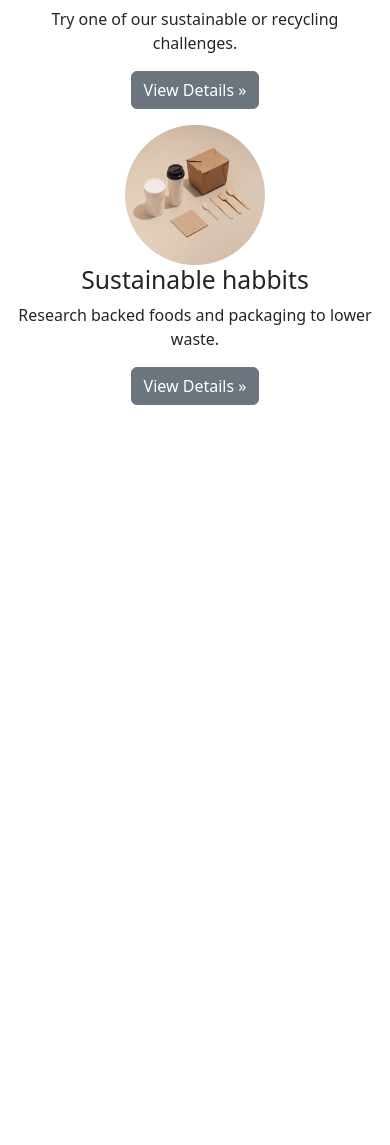
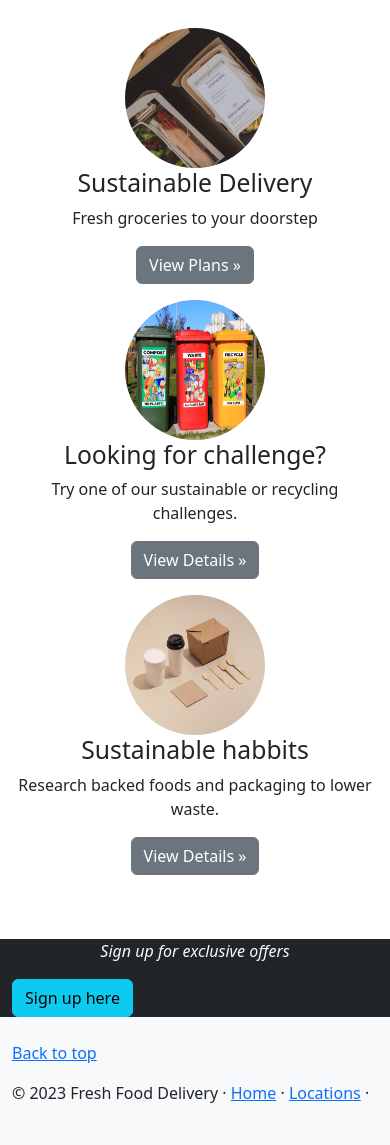
Before and after one commit to Lopezcartoons/fullstack, a PHP site: page / in a window 390 px wide. Shown: the part 442-1587 px from the top of the page. Before the commit the page ends 847 px from the top, so only its background shows below. Run offline with PHP 8.4, Linux system fonts and the light colour scheme.

Commit message:
Boostrap foodstore

```diff
--- a/FoodDelivery/index.html
+++ b/FoodDelivery/index.html
@@ -20,14 +20,40 @@
             <li class="nav-item" ><a class="nav-link"  href="">Home</a></li>
             <li class="nav-item"><a  class="nav-link" href="">Locations</a></li>
           </ul>
-          <form action="">
-            <input type="text">
-            <button type="submit">Search</button>
+          <form  class="d-flex flex-row my-2 my-md-1" action="">
+            <input class="form-control mr-sm-2" type="text" placeholder="Search">
+            <button class="btn btn-outline-success mx-2" type="submit">Search</button>
           </form>
         </div>
       </nav>
+      <div id="carouselControls" class="carousel slide" data-bs-ride="carousel">
+        <div class="carousel-inner">
+          <div class="carousel-item active">
+            <img class="d-block w-100" src="images/slides_1.jpg" alt="First slide">
+            <div class="carousel-caption">
+              <h5>Made to order</h5>
+              <p>only the freshest ingredients</p>
+            </div>
+          </div>
+          <div class="carousel-item">
+            <img class="d-block w-100" src="images/slides_2.jpg" alt="Second slide">
+            <div class="carousel-caption">
+              <h5> Over 50 types on our menu</h5>
+              <p>or build your own</p>
+            </div>
+          </div>
+        </div>
+        <a href="#carouselControls" class=carousel-control-prev role="button" data-bs-slide="prev">
+          <span class="carousel-control-prev-icon"></span>
+          <span class="visually-hidden">Previous</span>
+        </a>
+        <a href="#carouselControls" class=carousel-control-next role="button" data-bs-slide="next">
+          <span class="carousel-control-next-icon"></span>
+          <span class="visually-hidden">Next</span>
+        </a>
+      </div>
     </header>
-  <div class="container text-center">
+  <div class="container text-center py-5">
     <div class="row">
       <div class="col-md-4">
         <img class="rounded-circle" src="images/open.jpg" alt="food package">
@@ -47,8 +73,75 @@
         <p>Research backed foods and packaging to lower waste.</p>
         <p><a class="btn btn-secondary" href="" role="button">View Details &raquo;</a></p>
       </div>
-
     </div>
   </div>
+  <div class="container-fluid bg-dark">
+    <div class="row text-center">
+      <div class="col-md-7 text-light fst-italic">
+          <p>Sign up for exclusive offers</p>
+      </div>
+    </div>
+    <div class="col-md-5">
+      <button type="button" class="btn btn-info" data-bs-toggle="modal" data-bs-target="#modal"> Sign up here</button>
+    </div>
+  </div>
+  <!-- Modal -->
+  <div class="modal fade" id="modal" >
+    <div class="modal-dialog">
+      <div class="modal-content">
+        <div class="modal-header">
+          <h5 class="model-title">Sign up for exclusive offers</h5>
+          <button type="button" class="close" data-bs-dismiss="modal">&times;</button>
+        </div>
+        <div class="modal-body">
+          <!--
+            BOOSTRAP 5 inline form
+            <div class="row g-3 align-items-center">
+            <div class="col-auto">
+              <label for="nameInput" class="col-form-label">Name</label>
+            </div>
+            <div class="col-auto">
+              <input type="name" id="nameInput" class="form-control">
+            </div>
+            </div>
+          </div> -->
+
+          <form action="">
+            <div class="form-group">
+              <label for="nameInput">Your name</label>
+              <input type="text" class="form-control" id="nameInput" placeholder="Enter your name" >
+            </div>
+            <div class="form-group">
+              <label for="emailInput">Your email</label>
+              <input type="email" class="form-control" id="emailInput" placeholder="Enter your email" >
+            </div>
+            <div class="form-group">
+              <label for="address">Your address</label>
+              <textarea class="form-control " ame="" id="address" cols="3"  placeholder="Enter your address"></textarea>
+            </div>
+        </div>
+        <div class="modal-footer justify-content-between">
+          <div class="form-check form-check-inline">
+            <input type="checkbox" class="form-check-input" id="emailCheck" value="option1">
+            <label class="form-check-label" for="emailCheck">Contact by email?</label>
+          </div>
+          <div class="form-check form-check-inline">
+            <input type="checkbox" class="form-check-input" id="postCheck" value="option1">
+            <label class="form-check-label" for="postCheck">Contact by post?</label>
+          </div>
+          <button type="submit" class="btn btnprimary">Submit</button>
+        </div>
+      </form>
+      </div>
+    </div>
+  </div>
+  <footer class="container bg-light py-4">
+    <p class="float-right"><a href="#">Back to top</a></p>
+    <p>&copy; 2023 Fresh Food Delivery &middot;
+      <a href="">Home</a> &middot;
+      <a href="">Locations</a> &middot;
+
+    </p>
+  </footer>
   </body>
 </html>
--- a/FoodDelivery/styles.css
+++ b/FoodDelivery/styles.css
@@ -2,3 +2,10 @@
     width: 140px;
     height: 140px;
 }
+
+#carouselControls .carousel-item img {
+    object-fit: cover;
+    object-position: center;
+    overflow: hidden;
+    height:50vh;
+  }
--- a/SongSearch/index.html
+++ b/SongSearch/index.html
@@ -34,7 +34,7 @@
             text-align: center;
             display: grid;
             grid-gap: 5px;
-            grid-template-columns: repeat(3, auto);
+            grid-template-columns: repeat(3, 1fr);
             grid-template-rows: repeat(1fr);
             height: 1200px;
             justify-items: center;
```
